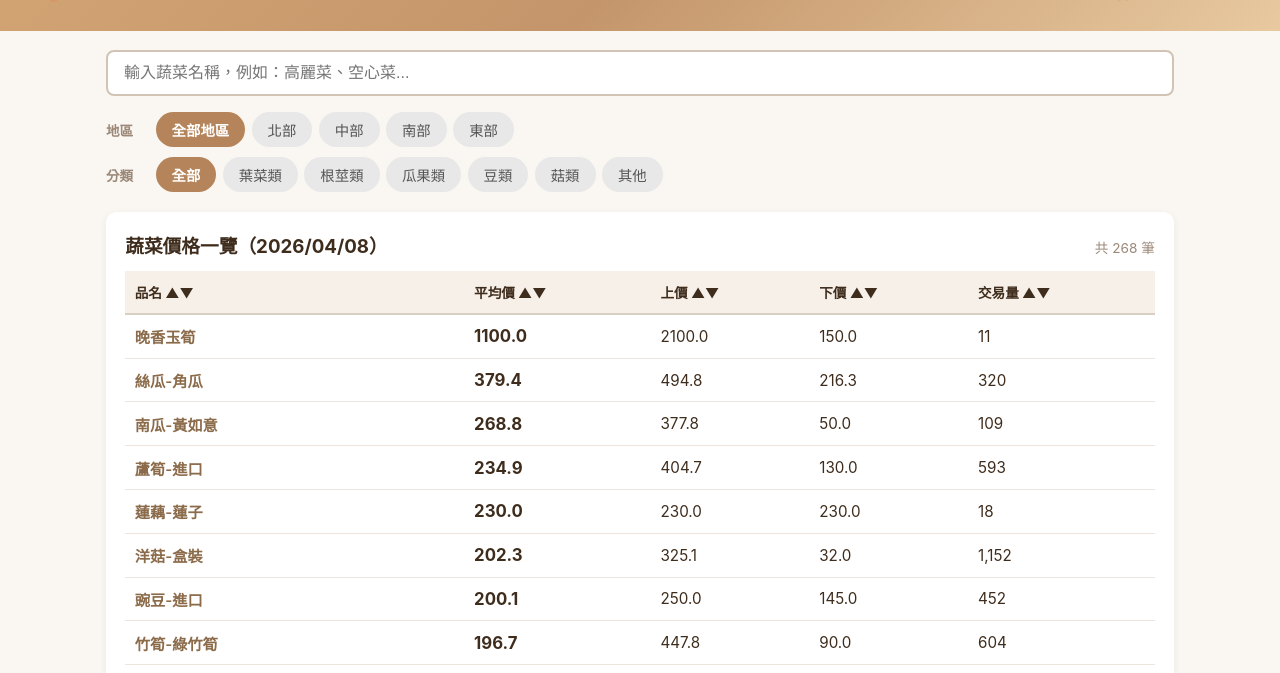
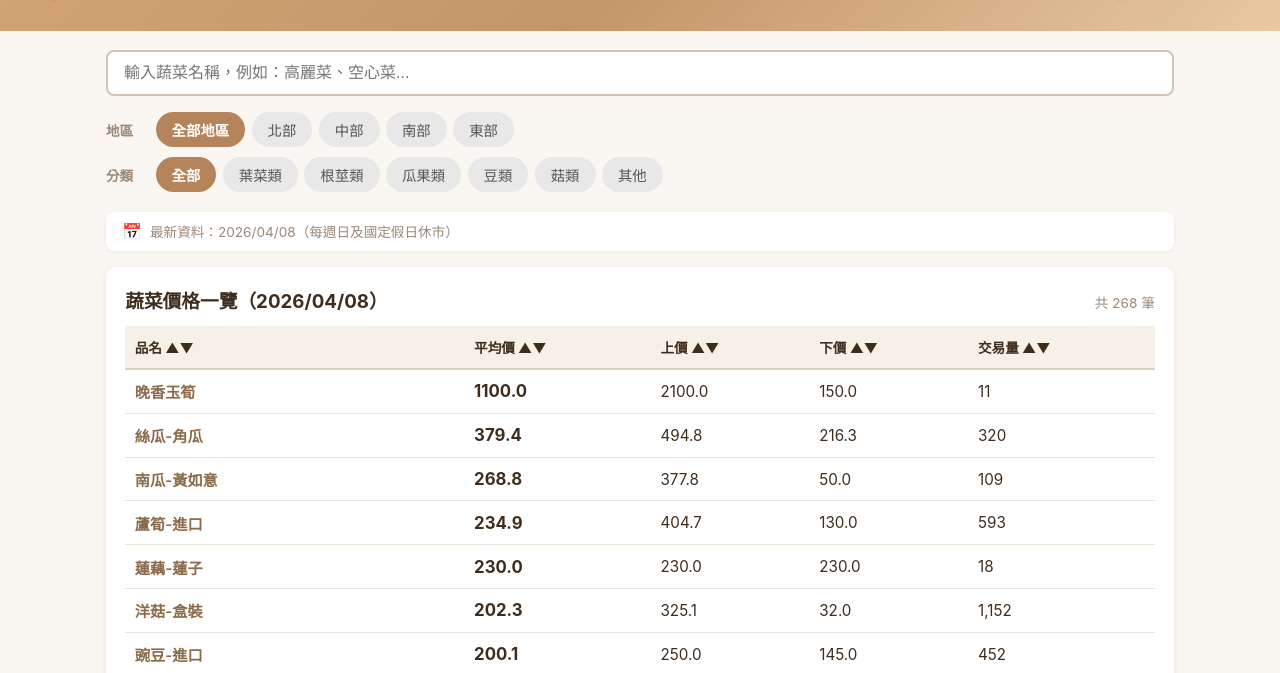
Before and after one commit to atgak1688-arch/taiwan-vegetable-prices, a plain HTML site: page index.html in a window 1280 px wide. Shown: the part 116-789 px from the top of the page. Drawn offline with Linux system fonts and the light colour scheme; no server answers.

Commit message:
perf: static JSON first for instant load + data info bar
- Load strategy: read static JSON instantly (< 1 sec), then fetch
  fresh API data in background and update when ready
- Shows "背景更新中..." while API loads, removes when done
- Added data info bar: shows latest data date + market holiday note
  ("每週日及國定假日休市")
- GitHub Actions workflow: now fetches all 17 markets individually
  and merges into one today.json
- Cache bust v7

Co-Authored-By: Claude Opus 4.6 (1M context) <noreply@anthropic.com>

```diff
--- a/css/style.css
+++ b/css/style.css
@@ -480,6 +480,24 @@ tbody tr:hover {
   font-size: 1.05rem;
 }
 
+/* ===== Data info ===== */
+.data-info {
+  background: var(--card-bg);
+  border-radius: 8px;
+  padding: 0.6rem 1rem;
+  margin-bottom: 1rem;
+  font-size: 0.85rem;
+  color: var(--muted);
+  box-shadow: 0 1px 4px var(--card-shadow);
+  display: flex;
+  align-items: center;
+  gap: 0.5rem;
+}
+
+.data-info .info-icon {
+  font-size: 1rem;
+}
+
 /* ===== Loading & States ===== */
 .loading {
   text-align: center;
--- a/index.html
+++ b/index.html
@@ -4,7 +4,7 @@
   <meta charset="UTF-8">
   <meta name="viewport" content="width=device-width, initial-scale=1.0">
   <title>台灣蔬菜即時價格查詢</title>
-  <link rel="stylesheet" href="css/style.css?v=6">
+  <link rel="stylesheet" href="css/style.css?v=7">
 </head>
 <body>
   <header>
@@ -55,6 +55,9 @@
       </div>
     </section>
 
+    <!-- Data info -->
+    <div id="dataInfo" class="data-info hidden"></div>
+
     <!-- Table -->
     <section id="tableSection" class="table-section">
       <div class="table-header">
@@ -86,6 +89,6 @@
        本站僅供參考，實際價格以市場公告為準</p>
   </footer>
 
-  <script src="js/app.js?v=6"></script>
+  <script src="js/app.js?v=7"></script>
 </body>
 </html>
--- a/js/app.js
+++ b/js/app.js
@@ -247,25 +247,36 @@ async function findLatestDate() {
 }
 
 async function fetchTodayVegetables(onPartialData) {
+  // Strategy: static JSON first (fast), then API in background (complete)
+
+  // Phase 1: Try static JSON for instant display
+  const staticData = await fetchStaticJSON('today.json');
+  if (staticData && staticData.length > 0 && onPartialData) {
+    onPartialData(staticData, staticData[0].TransDate);
+  }
+
+  // Phase 2: Fetch fresh data from API
   try {
     const rocDate = await findLatestDate();
-    if (!rocDate) throw new Error('No recent data found');
+    if (!rocDate) {
+      // API found nothing, use static data if we have it
+      if (staticData && staticData.length > 0) return staticData;
+      throw new Error('No recent data found');
+    }
 
-    // Phase 1: Quick load — fetch first 4 big markets fast
+    // Fetch all markets
     const quickCodes = [109, 104, 800, 400];
     const quickData = await fetchMarketBatch(rocDate, quickCodes);
-    if (quickData.length > 0 && onPartialData) {
-      onPartialData(quickData, rocDate);
-    }
-
-    // Phase 2: Fetch remaining markets in background
     const remainingCodes = ALL_MARKET_CODES.filter(c => !quickCodes.includes(c));
     const restData = await fetchMarketBatch(rocDate, remainingCodes);
-    return [...quickData, ...restData];
+    const allData = [...quickData, ...restData];
+
+    if (allData.length > 0) return allData;
   } catch (err) {
-    console.warn('Live API failed, trying static data:', err.message);
+    console.warn('Live API failed:', err.message);
   }
-  const staticData = await fetchStaticJSON('today.json');
+
+  // Fallback to static data
   if (staticData && staticData.length > 0) return staticData;
   return [];
 }
@@ -565,23 +576,43 @@ themeToggle.addEventListener('change', () => {
   localStorage.setItem('theme', next);
 });
 
+// === Data info display ===
+const dataInfo = document.getElementById('dataInfo');
+
+function showDataInfo(rocDate, source) {
+  const dateStr = rocToDisplay(rocDate);
+  dataInfo.innerHTML = `<span class="info-icon">&#x1F4C5;</span> 最新資料：${dateStr}（每週日及國定假日休市）`;
+  if (source === 'static') {
+    dataInfo.innerHTML += ' <span style="opacity:0.6">· 背景更新中...</span>';
+  }
+  dataInfo.classList.remove('hidden');
+}
+
+function updateDataInfo(rocDate) {
+  const dateStr = rocToDisplay(rocDate);
+  dataInfo.innerHTML = `<span class="info-icon">&#x1F4C5;</span> 最新資料：${dateStr}（每週日及國定假日休市）`;
+}
+
 // === Init ===
 async function init() {
   showLoading(true);
   try {
     todayData = await fetchTodayVegetables((partialData, rocDate) => {
-      // Show partial results immediately while rest loads
+      // Static JSON loaded — show instantly
       todayData = partialData;
       buildCropNames(partialData);
-      tableTitle.textContent = `蔬菜價格一覽（${rocToDisplay(rocDate)}）— 載入中...`;
+      tableTitle.textContent = `蔬菜價格一覽（${rocToDisplay(rocDate)}）`;
+      showDataInfo(rocDate, 'static');
       showLoading(false);
       refreshTable();
     });
 
-    // Full data ready
+    // Full API data ready
     buildCropNames(todayData);
     if (todayData.length > 0) {
-      tableTitle.textContent = `蔬菜價格一覽（${rocToDisplay(todayData[0].TransDate)}）`;
+      const rocDate = todayData[0].TransDate;
+      tableTitle.textContent = `蔬菜價格一覽（${rocToDisplay(rocDate)}）`;
+      updateDataInfo(rocDate);
     }
     refreshTable();
   } catch (err) {
```
Also changed, not shown: detail.html (+3 -3 lines), .github/workflows/fetch-prices.yml.
